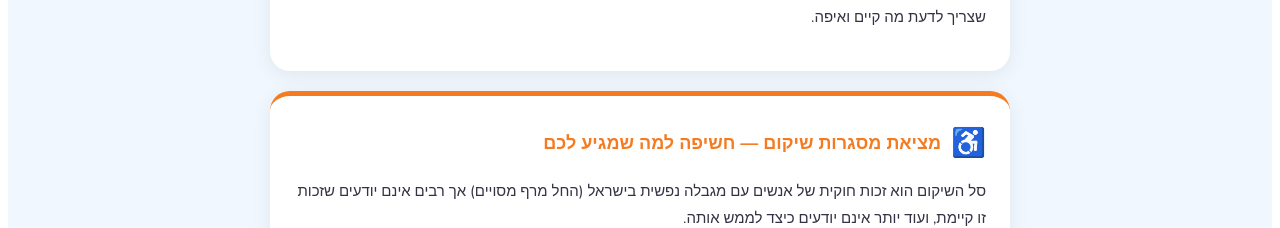
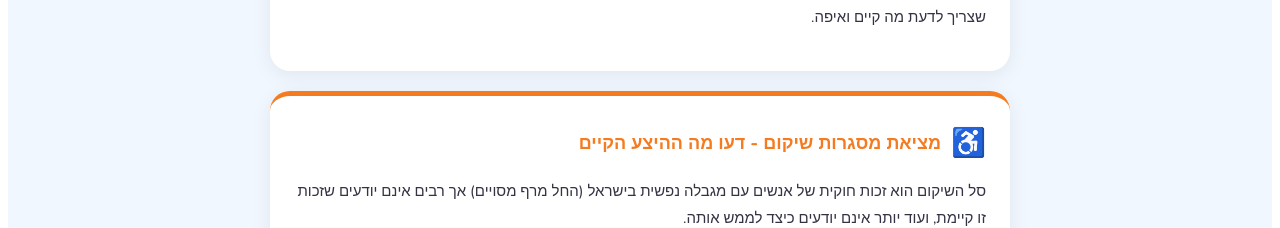
Before and after one commit to sivantelem-commits/rehab-directory, a Next.js app: page /about in a window 1280 px wide. Shown: the part 906-1134 px from the top of the page. Built offline with nearby package versions, Linux system fonts and the light colour scheme.

Commit message:
Update about.js

```diff
--- a/pages/about.js
+++ b/pages/about.js
@@ -46,7 +46,7 @@ export default function About() {
             <p style={p}>הפורטל שואף להנגיש את המידע הזה לכולם: למטופלים, למשפחות, לעובדים סוציאליים, לפסיכיאטרים ולכל מי שצריך לדעת מה קיים ואיפה.</p>
           </Card>
 
-          <Card color="#F47B20" icon="♿" title="מציאת מסגרות שיקום — חשיפה למה שמגיע לכם">
+          <Card color="#F47B20" icon="♿" title="מציאת מסגרות שיקום - דעו מה ההיצע הקיים">
             <p style={p}>סל השיקום הוא זכות חוקית של אנשים עם מגבלה נפשית בישראל (החל מרף מסויים) אך רבים אינם יודעים שזכות זו קיימת, ועוד יותר אינם יודעים כיצד לממש אותה.</p>
             <p style={p}>הסל מגוון וכולל שירותים בתחומי הדיור, תעסוקה, השכלה, חברה ופנאי ועוד. כל אחד מהם יכול לשמש נדבך בדרך חזרה לחיים מלאים ועצמאיים.</p>
             <p style={p}>הפורטל מרכז את כל המסגרות הללו במקום אחד, מסודרות לפי אזור גיאוגרפי וקטגוריה - כדי שתוכלו לגלות מה קיים בקרבתכם, להשוות ולמצוא את המסגרת שמתאימה לצרכים שלכם.</p>
```
